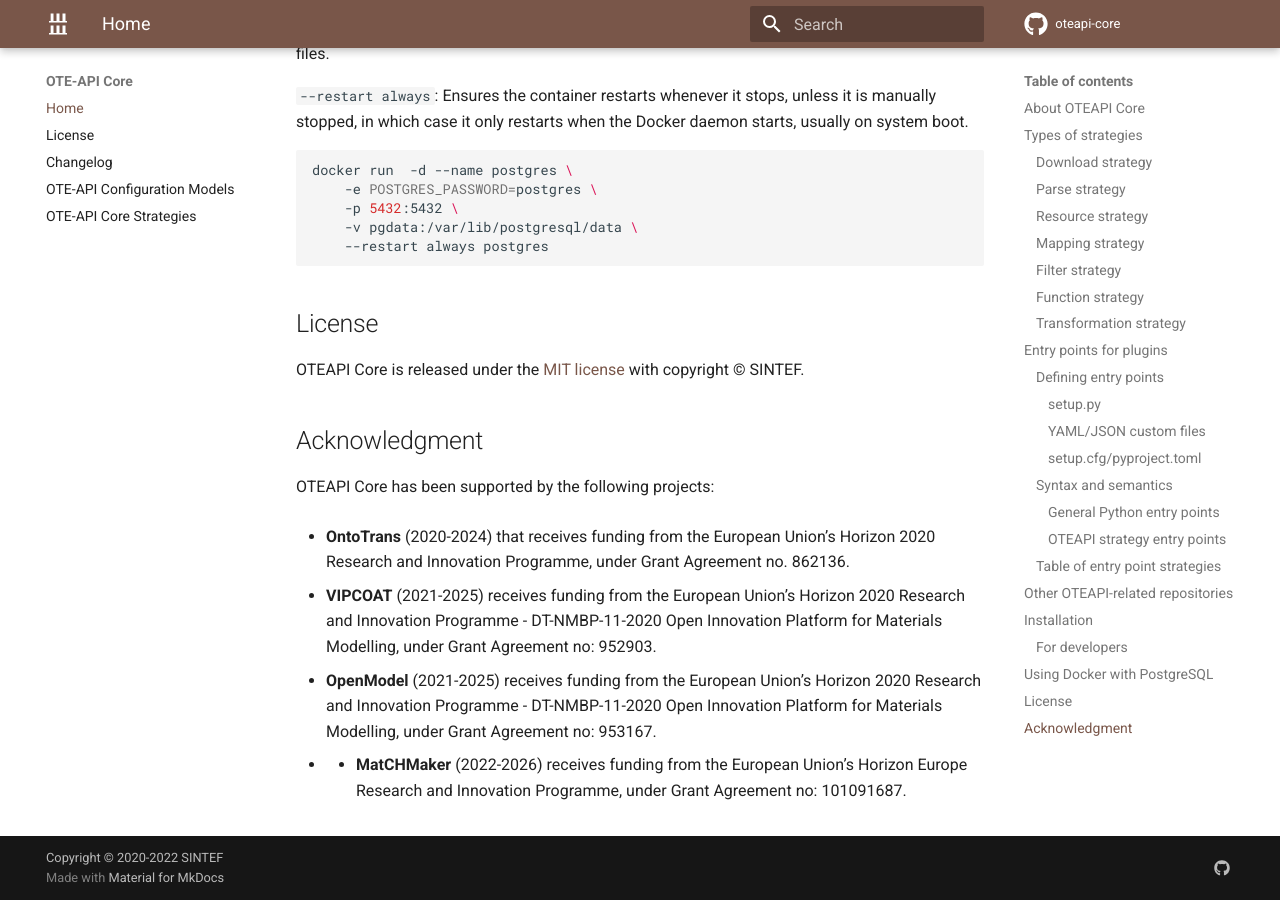
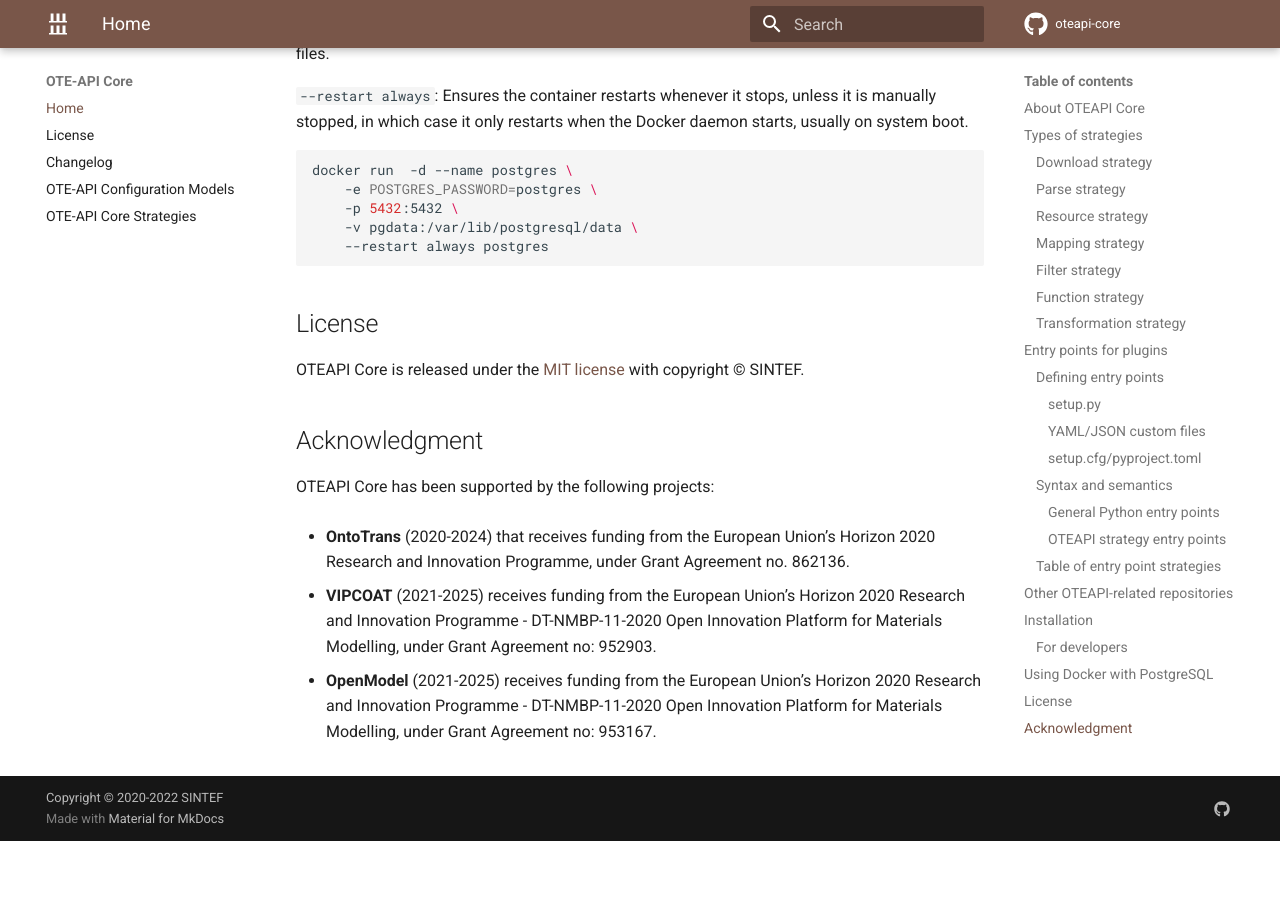
Before and after one commit to EMMC-ASBL/oteapi-core, an MkDocs documentation site: the page built from docs/index.md, in a window 1280 px wide and 900 px high, scrolled down 7002 px. Built offline with MkDocs 1.6.1 and Material for MkDocs 9.7.7, drawn with Linux system fonts in a browser that asks for light colours; comment, search, counter and statistics services are not loaded; the version menu is left out; after the commit the page ends 7843 px from its top, so only the background shows below that.

Commit message:
Revert "fix pre-commit errors"
This reverts commit 5a836f93234295b0606d50647cbb97fa0dd174d8.

```diff
--- a/docs/index.md
+++ b/docs/index.md
@@ -291,5 +291,3 @@ OTEAPI Core has been supported by the following projects:
 * **VIPCOAT** (2021-2025) receives funding from the European Union’s Horizon 2020 Research and Innovation Programme - DT-NMBP-11-2020 Open Innovation Platform for Materials Modelling, under Grant Agreement no: 952903.
 
 * **OpenModel** (2021-2025) receives funding from the European Union’s Horizon 2020 Research and Innovation Programme - DT-NMBP-11-2020 Open Innovation Platform for Materials Modelling, under Grant Agreement no: 953167.
-
-* * **MatCHMaker** (2022-2026) receives funding from the European Union’s Horizon Europe Research and Innovation Programme, under Grant Agreement no: 101091687.
```
Also changed, not shown: docs/CHANGELOG.md (line endings or trailing spaces), docs/LICENSE.md (line endings or trailing spaces).
